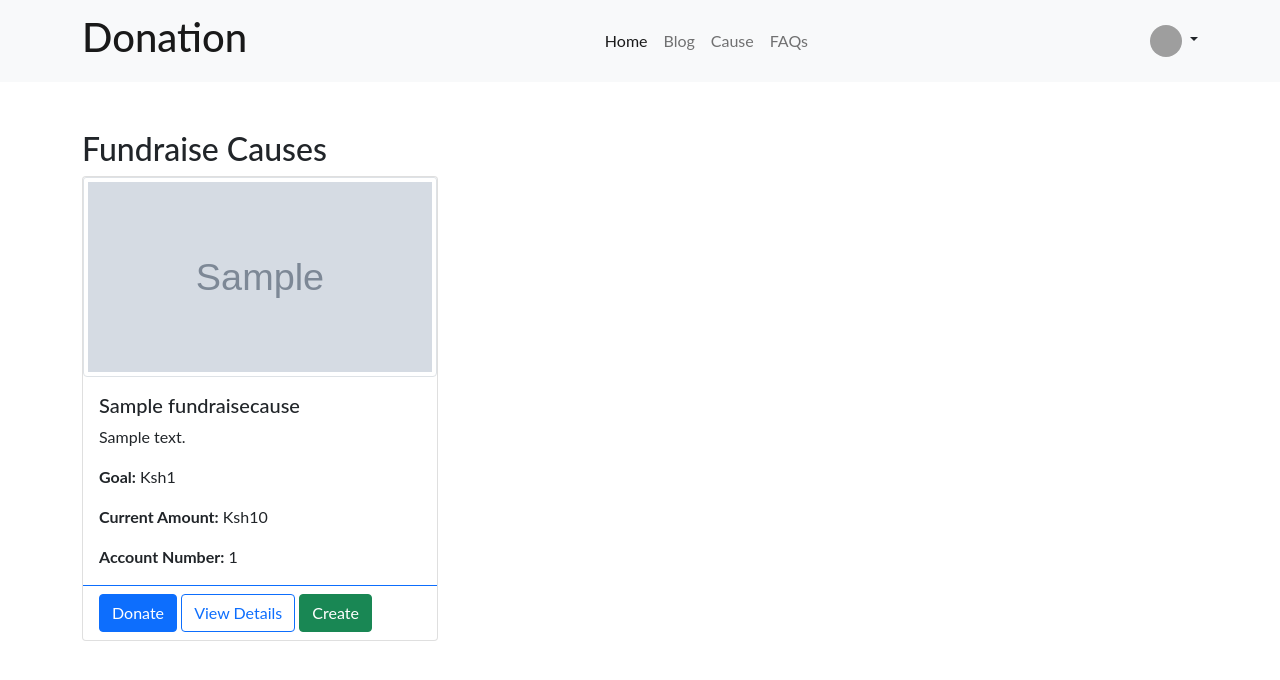
After one commit to CyrusNchege/HeartfulHelp, a Django app: page /causes/all/ in a window 1280 px wide. The commit adds this page. Shown: the top 680 px of the page. Run offline with Django 5.2, Linux system fonts and the light colour scheme; a user stored in the database is signed in; tables that the repository leaves empty hold one stand-in row (values such as "Sample post"); grey boxes marked "Sample" are stand-in pictures; grey boxes are pictures that could not be loaded.

Commit message:
refactoring causes list

```diff
--- a/donations/forms.py
+++ b/donations/forms.py
@@ -4,7 +4,7 @@ from .models import FundraiseCause, Donation
 class FundraiseCauseForm(forms.ModelForm):
     class Meta:
         model = FundraiseCause
-        fields =  ['title', 'description', 'goal', 'account_number',  'image']
+        fields =  ['title', 'description', 'goal', 'account_number',  'image',]
         #current_amount is not included because it is automatically set and
         #should not be set by the user
 
--- a/donations/models.py
+++ b/donations/models.py
@@ -11,8 +11,7 @@ class FundraiseCause(models.Model):
     current_amount = models.IntegerField(default=0, validators=[MinValueValidator(0)])
     account_number = models.IntegerField(null=False, blank=False)
     image = models.ImageField( upload_to='cause_images', null=True, blank=True)
-    creator = models.ForeignKey(CustomUser, on_delete=models.CASCADE, related_name = 'creator')
-
+    creator = models.ForeignKey(CustomUser, on_delete=models.CASCADE, related_name  = 'causes')
 
     def save (self, *args, **kwargs):
         if self.image is not None:
--- a/donations/urls.py
+++ b/donations/urls.py
@@ -1,13 +1,15 @@
 from django.urls import path
 
 from .views import (home,
-                    about, cause_create, cause_delete, cause_detail, cause_edit, donation_create, causes_list
+                    about, cause_create, cause_delete, cause_detail, cause_edit,
+                    donation_create, causes_list, causes
                     )
 
 urlpatterns = [
     path('', home, name='home'),
     path('about/', about, name='about'),
     path('causes/', causes_list, name='causes_list'),
+    path('causes/all/', causes, name='causes'),
     path('causes/<int:pk>/', cause_detail, name='cause_detail'),
     path('causes/new/', cause_create, name='cause_create'),
     path('causes/<int:pk>/edit/', cause_edit, name='cause_edit'),
--- a/donations/views.py
+++ b/donations/views.py
@@ -17,6 +17,12 @@ def causes_list(request):
     causes = FundraiseCause.objects.all()
     return render(request, 'donations/causes_list.html', {'causes': causes})
 
+@login_required(login_url='login')
+def causes(request):
+    causes = FundraiseCause.objects.all()
+    return render(request, 'donations/causes.html', {'causes': causes})
+
+
 def cause_detail(request, pk):
     cause = FundraiseCause.objects.get(id=pk)
     return render(request, 'donations/cause_detail.html', {'cause': cause})
@@ -26,7 +32,9 @@ def cause_create(request):
     if request.method == 'POST':
         form = FundraiseCauseForm(request.POST, request.FILES)
         if form.is_valid():
-            cause = form.save()
+            cause = form.save(commit=False)
+            cause.creator = request.user
+            cause.save()
             return redirect('cause_detail', pk=cause.pk)
     else:
         form = FundraiseCauseForm()
@@ -51,7 +59,7 @@ def cause_delete(request, pk):
     FundraiseCause.objects.get(id=pk).delete()
     return redirect('causes_list')
 
-
+@login_required(login_url='login')
 def donation_create(request, pk):
     cause = FundraiseCause.objects.get(id=pk)
     if request.method == 'POST':
--- a/templates/accounts/base.html
+++ b/templates/accounts/base.html
@@ -32,7 +32,7 @@
                 <a class="nav-link" href="#">Blog</a>
               </li>
               <li class="nav-item">
-                <a class="nav-link" href="{% url 'causes_list' %}">Cause</a>
+                <a class="nav-link" href="{% url 'causes' %}">Cause</a>
               </li>
               <li class="nav-item">
                 <a class="nav-link" href="#">FAQs</a>
--- /dev/null
+++ b/templates/donations/causes.html
@@ -0,0 +1,35 @@
+{% extends 'accounts/base.html'%}
+
+{% block content %}
+
+<div class="container mt-5">
+    <h2>Fundraise Causes</h2>
+    <div class="row">
+
+        {% for cause in causes %}
+            <div class="col-md-4 mb-4">
+
+                <div class="card h-100">
+                    <img src="{{ cause.image.url }}" class="card-img-top img-fluid img-thumbnail" style="width: 100%; height: 200px;" alt="{{ cause.title }}">
+                    <div class="card-body">
+                        <h5 class="card-title">{{ cause.title }}</h5>
+                        <p class="card-text">{{ cause.description }}</p>
+                        <p class="card-text"><strong>Goal:</strong> Ksh{{ cause.goal }}</p>
+                        <p class="card-text"><strong>Current Amount:</strong> Ksh{{ cause.current_amount }}</p>
+                        <p class="card-text"><strong>Account Number:</strong> {{ cause.account_number }}</p>
+                    </div>
+                    <div class="card-footer bg-transparent border-primary">
+                        <a href="{% url 'donation_create' pk=cause.pk %}" class="btn btn-primary btn-block">Donate</a>
+                        <a href="{% url 'cause_detail' pk=cause.pk %}" class="btn btn-outline-primary btn-block">View Details</a>
+                        <a href="{% url 'cause_create' %}" class="btn btn-success">Create</a>
+                    </div>
+
+                </div>
+
+            </div>
+        {% endfor %}
+
+    </div>
+</div>
+
+{% endblock content %}
```
Also changed, not shown: templates/donations/cause_form.html (+6 -3 lines), donations/migrations/0001_initial.py, donations/migrations/0002_alter_fundraisecause_creator.py (added), donations/migrations/0002_alter_fundraisecause_image.py (deleted), donations/migrations/0003_donation_phone_number.py (deleted), donations/migrations/0004_alter_donation_options_alter_fundraisecause_options_and_more.py (deleted), donations/migrations/0005_alter_donation_options_alter_fundraisecause_options_and_more.py (deleted), images/cause_images/cause_images/default_3TafOog.webp (added), images/cause_images/cause_images/default_HLE0HBh.webp (added).
